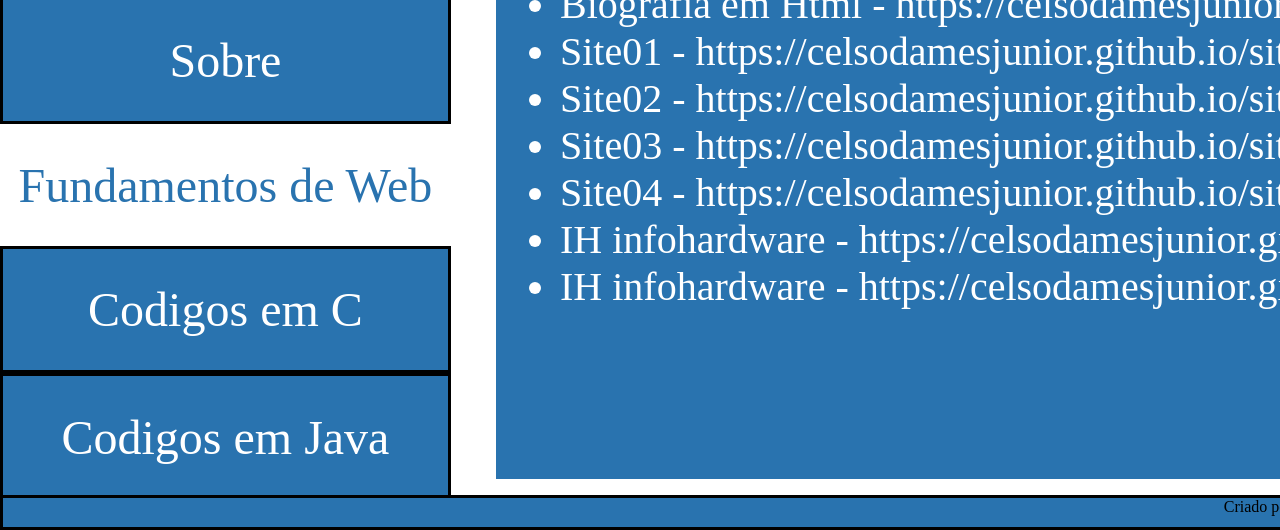
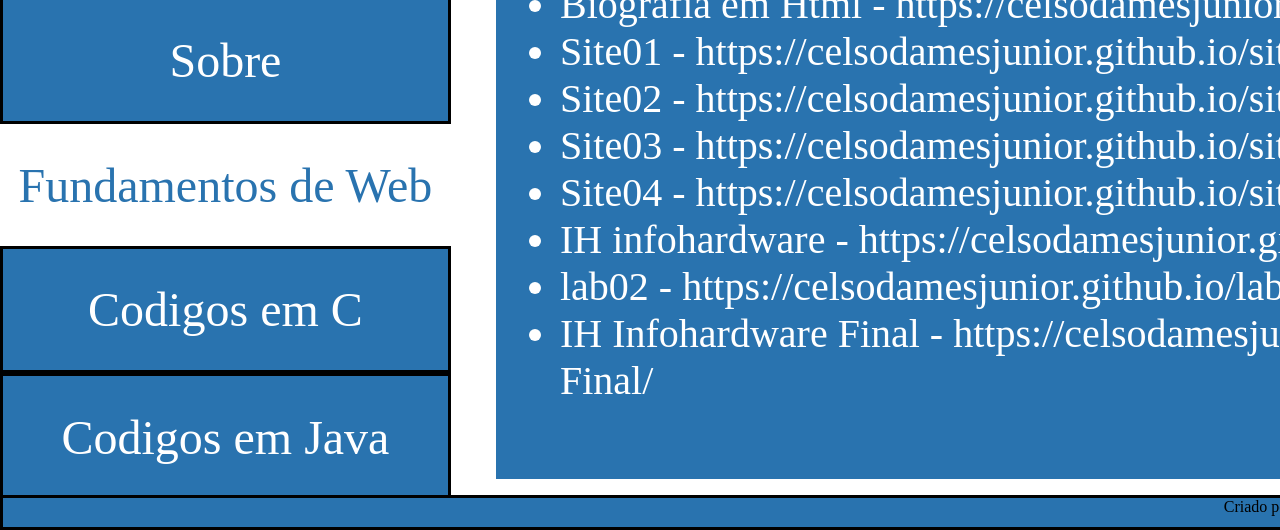
Before and after one commit to CelsoDamesJunior/fundamentos-da-web, a plain HTML site: page index.html in a window 1280 px wide. Shown: the part 765-1295 px from the top of the page. Drawn offline with Linux system fonts and the light colour scheme.

Commit message:
commit end

```diff
--- a/index.html
+++ b/index.html
@@ -49,7 +49,8 @@
                 <li> Site03 - <a href="https://celsodamesjunior.github.io/site03/">https://celsodamesjunior.github.io/site03/</a></li>
                 <li> Site04 - <a href="https://celsodamesjunior.github.io/site04/">https://celsodamesjunior.github.io/site04/</a></li>
                 <li> IH infohardware - <a href="https://celsodamesjunior.github.io/infohardware/">https://celsodamesjunior.github.io/infohardware/</a></li>
-                <li> IH infohardware - <a href="https://celsodamesjunior.github.io/lab02">https://celsodamesjunior.github.io/lab02</a></li>
+                <li> lab02 - <a href="https://celsodamesjunior.github.io/lab02">https://celsodamesjunior.github.io/lab02</a></li>
+                <li> IH Infohardware Final - <a href="https://celsodamesjunior.github.io/Infohardware-Final/">https://celsodamesjunior.github.io/Infohardware-Final/</a></li>
             </ul>
         </div>
     </article>
```
